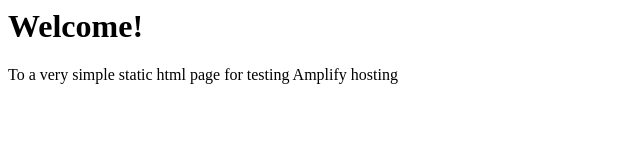
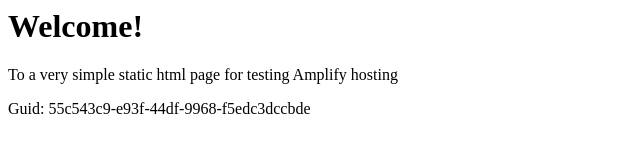
Before and after one commit to aws-aemilia-sfo/Github-PR-Commit-Integration-Test-DoNotTouch-GitHubAutoBuildCanaryTest-v1-preprod-us-west-1, a website: page src/index.html in a window 1280 px wide. Shown: the whole page, without its empty margins (0-640 px from the left). Drawn offline with Linux system fonts and the light colour scheme.

Commit message:
commit from integ tests

```diff
--- a/src/index.html
+++ b/src/index.html
@@ -1,3 +1,5 @@
+
+
 <html lang="en">
 
 <head>
@@ -10,6 +12,6 @@
 <body>
     <h1>Welcome!</h1>
     <p>To a very simple static html page for testing Amplify hosting</p>
-</body>
+    <p>Guid: 55c543c9-e93f-44df-9968-f5edc3dccbde</p></body>
 
 </html>
```
